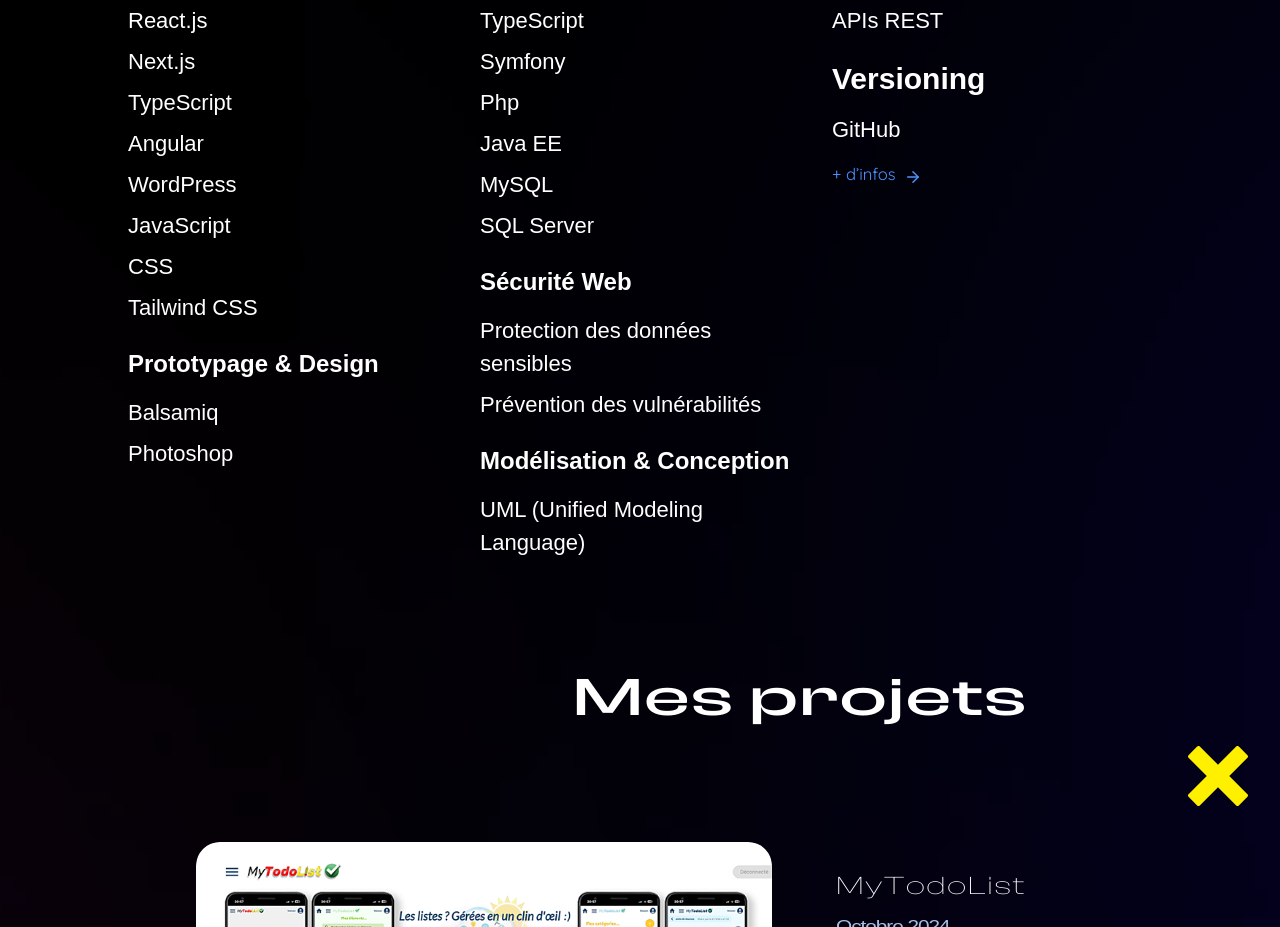
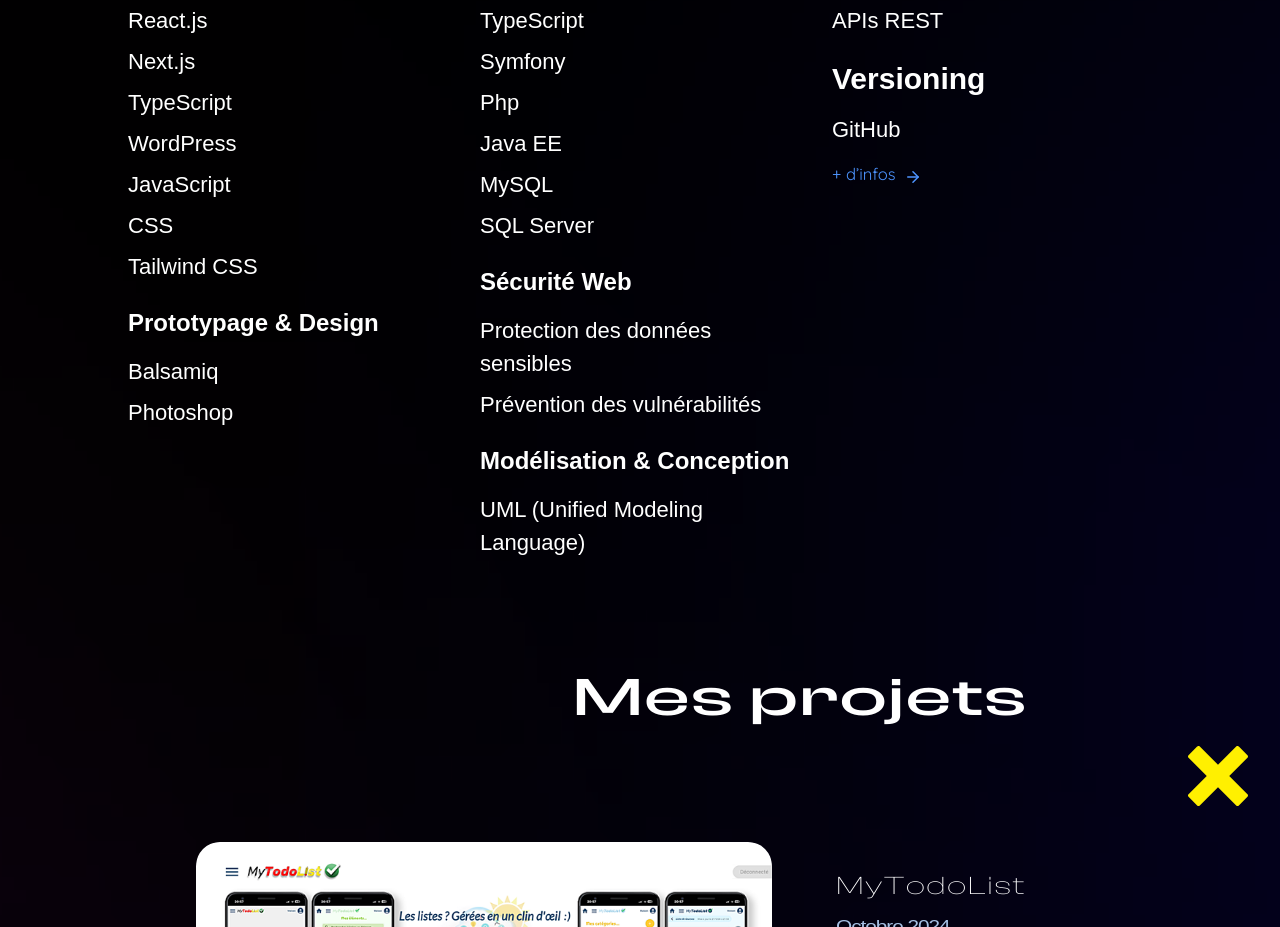
Before and after one commit to YoCode35/my-book, a Next.js app: page / in a window 1280 px wide. Shown: the part 1660-2587 px from the top of the page. Built offline with nearby package versions, Linux system fonts and the light colour scheme.

Commit message:
Delete Angular in 'Skills' section on HomePage

```diff
--- a/src/app/page.tsx
+++ b/src/app/page.tsx
@@ -208,7 +208,6 @@ export default function Home() {
                   <div className="skills-text"><span>React.js</span></div>
                   <div className="skills-text"><span>Next.js</span></div>
                   <div className="skills-text"><span>TypeScript</span></div>
-                  <div className="skills-text"><span>Angular</span></div>
                   <div className="skills-text"><span>WordPress</span></div>
                   <div className="skills-text"><span>JavaScript</span></div>
                   <div className="skills-text"><span>CSS</span></div>
```
